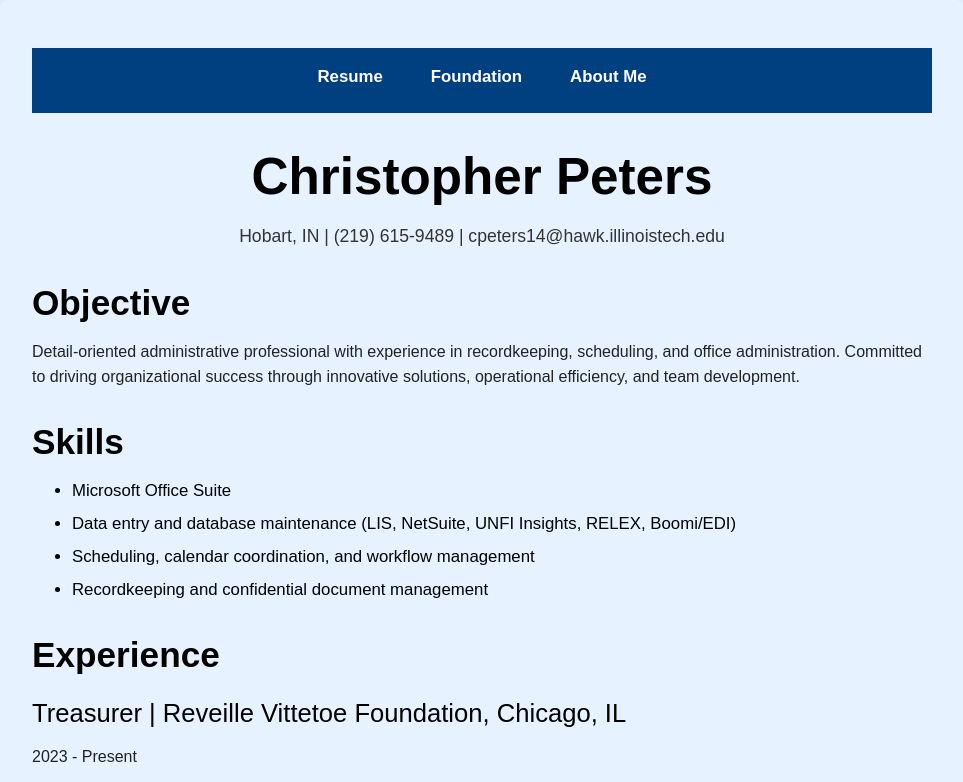
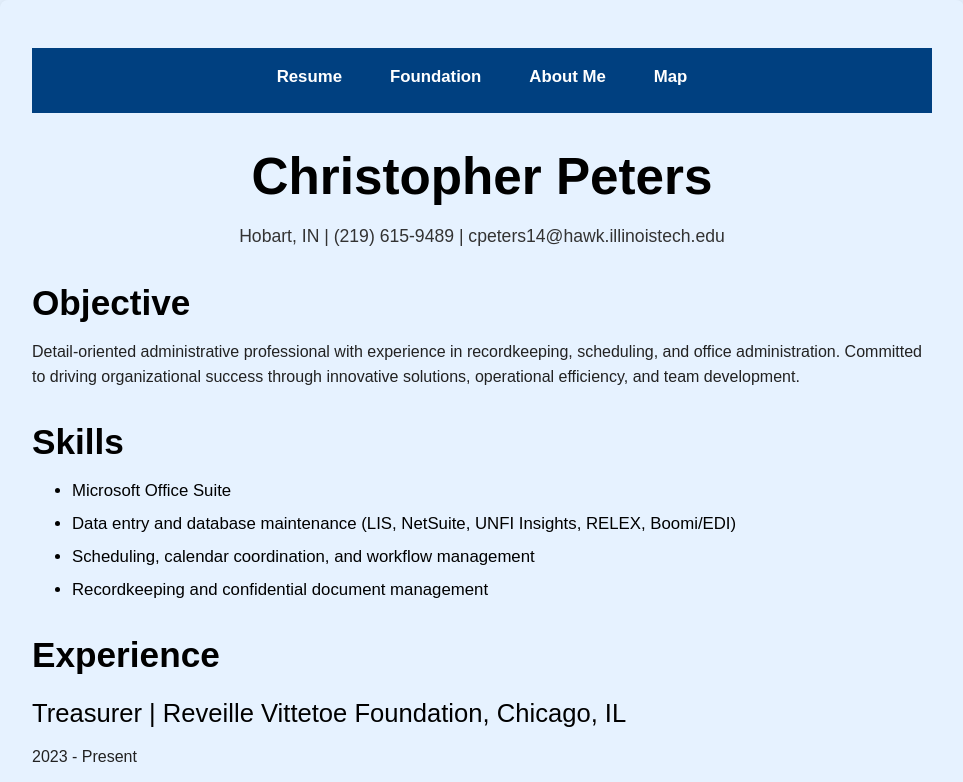
Before and after one commit to cpeters8519/Project-3---ITMD-361, a plain HTML site: page index.html in a window 1280 px wide. Shown: the top 782 px of the page, without its empty margins (158-1121 px from the left). Drawn offline with Linux system fonts and the light colour scheme; a web font is replaced by a local one.

Commit message:
adding nav links for page4

```diff
--- a/index.html
+++ b/index.html
@@ -14,6 +14,7 @@
       <li><a href="index.html">Resume</a></li>
       <li><a href="page2.html">Foundation</a></li>
       <li><a href="page3.html">About Me</a></li>
+	  <li><a href="page4.html">Map</a></li>
     </ul>
   </nav>
 
```
Also changed, not shown: page2.html (+1 -0 lines), page3.html (+1 -0 lines).
